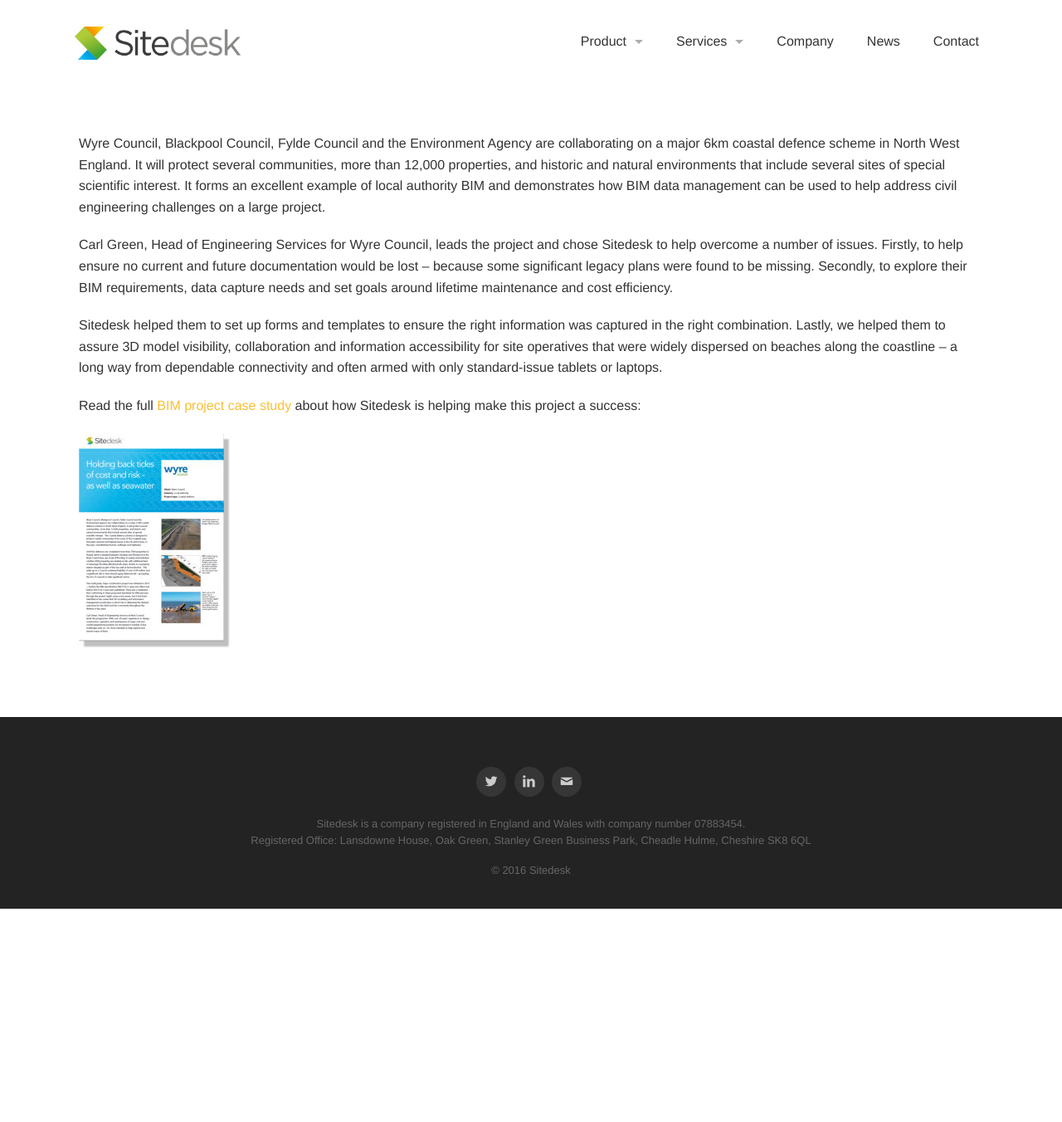
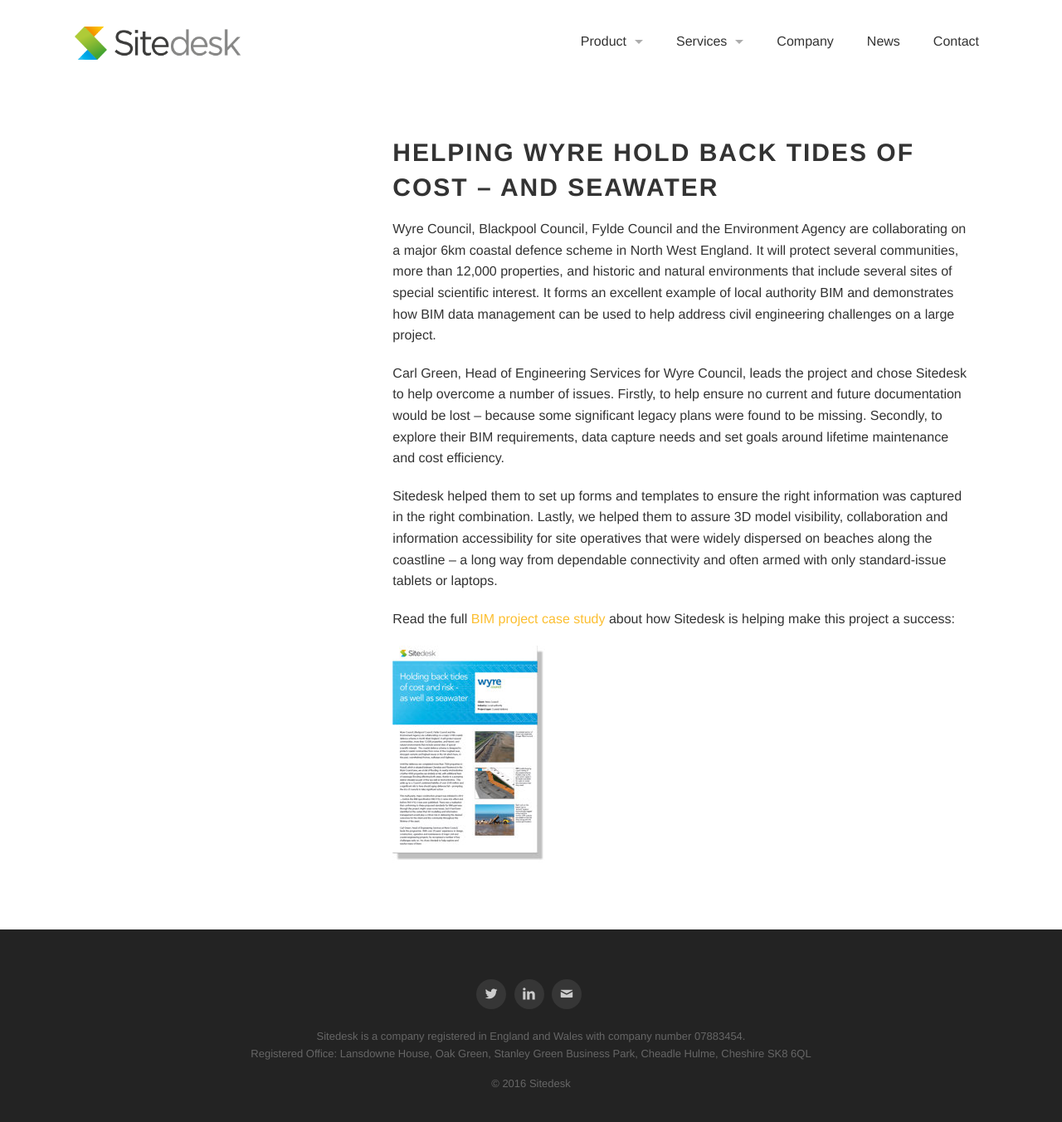
Before and after one commit to zincdesign/sitedesk.github.io, a Jekyll site: the page built from _case-studies/wyre/test.html, in a window 1280 px wide. Shown: the whole page at 83% size. Built offline with Jekyll 4.4.1, drawn with Linux system fonts in a browser that asks for light colours; some web fonts are replaced; before the commit the page ends 1095 px from its top, so only the background shows below that; some of the changed lines change nothing that is shown.

Commit message:
Converting to template WIP

```diff
--- a/_case-studies/wyre/test.html
+++ b/_case-studies/wyre/test.html
@@ -1,5 +1,5 @@
 ---
-layout: case-study
+layout: image-left
 title: Wyre Council
 heading: Helping Wyre hold back tides of cost – and seawater
 summary: "Wyre Council, Blackpool Council, Fylde Council and the Environment Agency are collaborating on a major 6km coastal defence scheme in North West England. It will protect several communities, more than 12,000 properties, and historic and natural environments that include several sites of special scientific interest. It forms an excellent example of local authority BIM and demonstrates how BIM data management can be used to help address civil engineering challenges on a large project."
```
